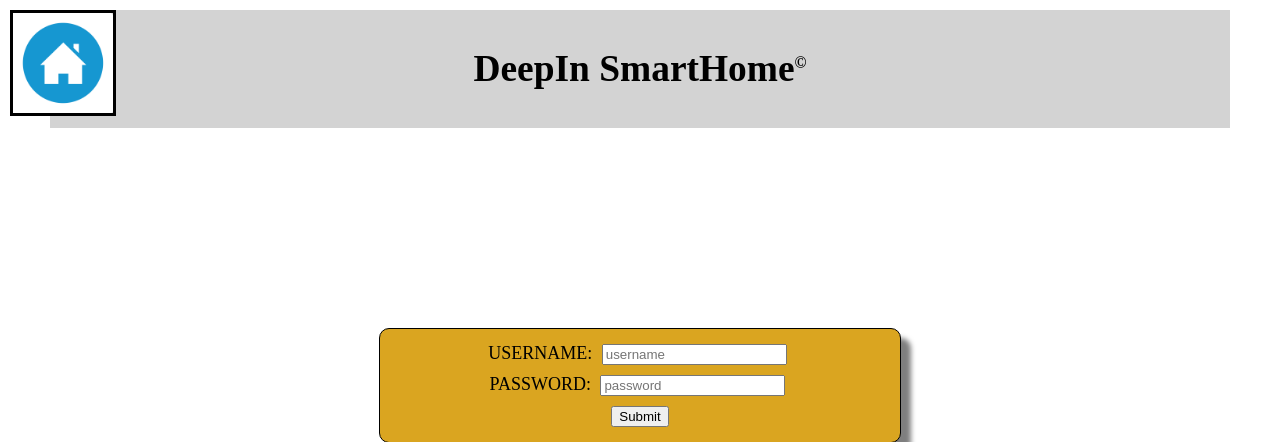
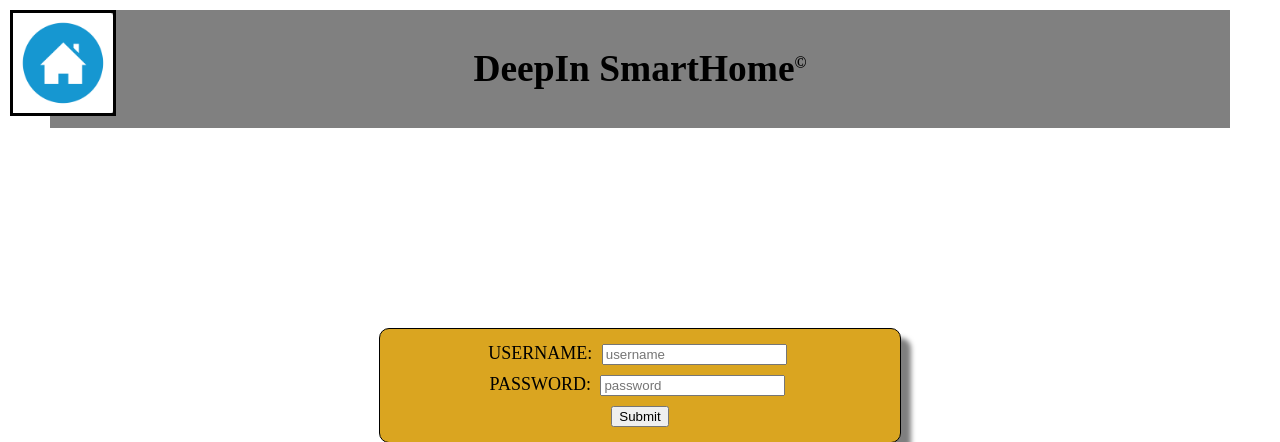
Before and after one commit to chs74515/Smart_Home_Latest_Version, a PHP site: page / in a window 1280 px wide. Shown: the top 442 px of the page. Run offline with PHP 8.4, Linux system fonts and the light colour scheme.

Commit message:
making the login in page color blind accessible

```diff
--- a/css/index.css
+++ b/css/index.css
@@ -53,7 +53,7 @@ body{
 }
 
 .header{
-    background-color: lightgrey
+    background-color: #808080
 }
 
 .header h3{
```
